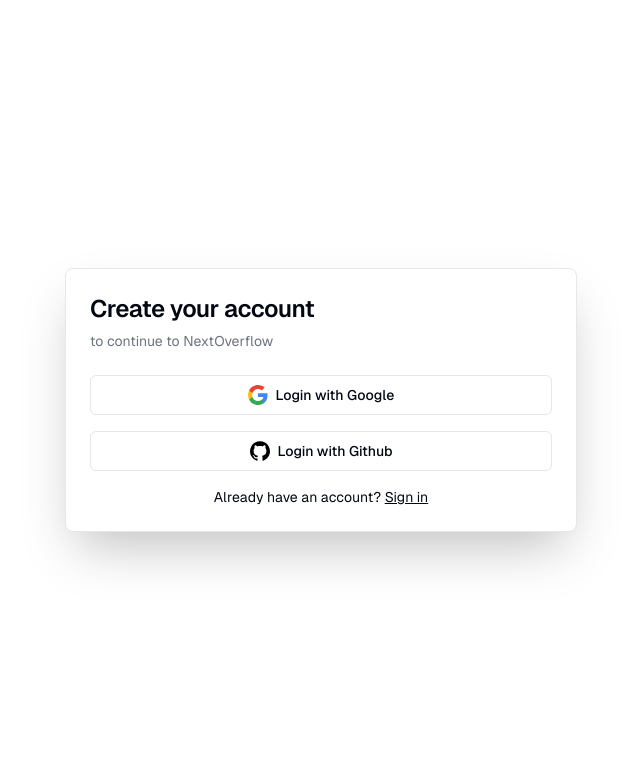
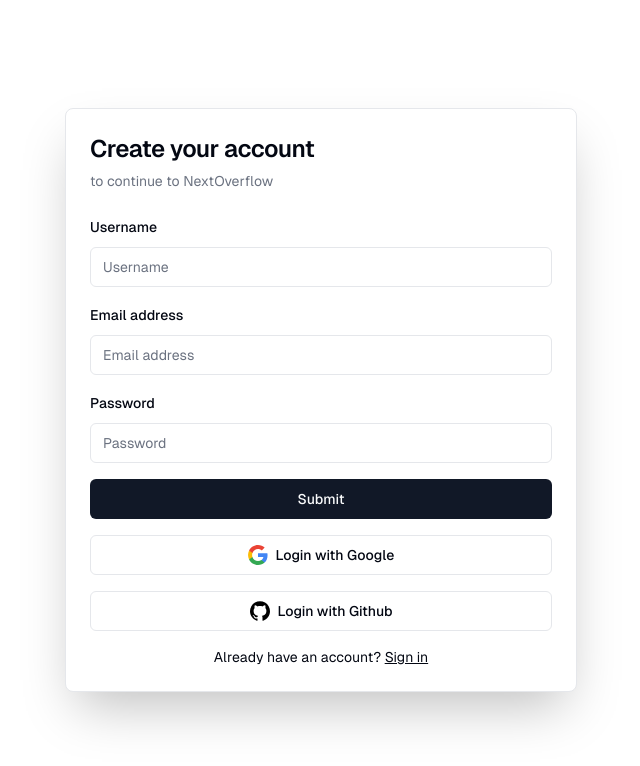
Before and after one commit to fikrirakala/nextoverflow, a Next.js app: page /sign-up in a window 1280 px wide. Shown: the top 766 px of the page, without its empty margins (319-959 px from the left). Built offline with nearby package versions, Linux system fonts and the light colour scheme; no server answers.

Commit message:
Create Sign Up Form

```diff
--- a/package.json
+++ b/package.json
@@ -9,6 +9,7 @@
     "lint": "next lint"
   },
   "dependencies": {
+    "@hookform/resolvers": "^3.9.1",
     "@radix-ui/react-dropdown-menu": "^2.1.2",
     "@radix-ui/react-label": "^2.1.0",
     "@radix-ui/react-slot": "^1.1.0",
@@ -21,8 +22,10 @@
     "next-themes": "^0.3.0",
     "react": "19.0.0-rc-69d4b800-20241021",
     "react-dom": "19.0.0-rc-69d4b800-20241021",
+    "react-hook-form": "^7.53.1",
     "tailwind-merge": "^2.5.4",
-    "tailwindcss-animate": "^1.0.7"
+    "tailwindcss-animate": "^1.0.7",
+    "zod": "^3.23.8"
   },
   "devDependencies": {
     "@types/node": "^20",
--- a/src/app/(auth)/sign-up/SignUpForm.tsx
+++ b/src/app/(auth)/sign-up/SignUpForm.tsx
@@ -1,6 +1,9 @@
+"use client";
+
+import { z } from "zod";
 import Link from "next/link";
 
-// import { Button } from "@/components/ui/button";
+import { Button } from "@/components/ui/button";
 import {
   Card,
   CardContent,
@@ -9,10 +12,35 @@
   CardTitle,
 } from "@/components/ui/card";
 import SocialAuthForm from "../SocialAuthForm";
-// import { Input } from "@/components/ui/input";
-// import { Label } from "@/components/ui/label";
+import { Input } from "@/components/ui/input";
+import {
+  Form,
+  FormControl,
+  FormField,
+  FormItem,
+  FormLabel,
+  FormMessage,
+} from "@/components/ui/form";
+import { zodResolver } from "@hookform/resolvers/zod";
+import { useForm } from "react-hook-form";
+import { SignUpSchema } from "@/lib/validations";
 
 export function SignUpForm() {
+  const form = useForm<z.infer<typeof SignUpSchema>>({
+    resolver: zodResolver(SignUpSchema),
+    defaultValues: {
+      username: "",
+      email: "",
+      password: "",
+    },
+  });
+
+  function onSubmit(values: z.infer<typeof SignUpSchema>) {
+    // Do something with the form values.
+    // ✅ This will be type-safe and validated.
+    console.log(values);
+  }
+
   return (
     <Card className="w-full max-w-lg shadow-2xl">
       <CardHeader>
@@ -21,27 +49,60 @@
       </CardHeader>
       <CardContent>
         <div className="grid gap-4">
-          {/* <div className="grid gap-2">
-            <Label htmlFor="email">Email address</Label>
-            <Input
-              id="email"
-              type="email"
-              placeholder="m@example.com"
-              required
-            />
-          </div> */}
-          {/* <div className="grid gap-2">
-            <div className="flex items-center">
-              <Label htmlFor="password">Password</Label>
-              <Link href="#" className="ml-auto inline-block text-sm underline">
-                Forgot your password?
-              </Link>
-            </div>
-            <Input id="password" type="password" required />
-          </div>
-          <Button type="submit" className="w-full">
-            Login
-          </Button> */}
+          <Form {...form}>
+            <form onSubmit={form.handleSubmit(onSubmit)} className="space-y-4">
+              <FormField
+                control={form.control}
+                name="username"
+                render={({ field }) => (
+                  <FormItem>
+                    <FormLabel>Username</FormLabel>
+                    <FormControl>
+                      <Input placeholder="Username" {...field} />
+                    </FormControl>
+                    <FormMessage />
+                  </FormItem>
+                )}
+              />
+              <FormField
+                control={form.control}
+                name="email"
+                render={({ field }) => (
+                  <FormItem>
+                    <FormLabel>Email address</FormLabel>
+                    <FormControl>
+                      <Input
+                        type="email"
+                        placeholder="Email address"
+                        {...field}
+                      />
+                    </FormControl>
+                    <FormMessage />
+                  </FormItem>
+                )}
+              />
+              <FormField
+                control={form.control}
+                name="password"
+                render={({ field }) => (
+                  <FormItem>
+                    <FormLabel>Password</FormLabel>
+                    <FormControl>
+                      <Input
+                        type="password"
+                        placeholder="Password"
+                        {...field}
+                      />
+                    </FormControl>
+                    <FormMessage />
+                  </FormItem>
+                )}
+              />
+              <Button type="submit" className="w-full">
+                Submit
+              </Button>
+            </form>
+          </Form>
           <SocialAuthForm />
         </div>
         <div className="mt-4 text-center text-sm">
--- /dev/null
+++ b/src/components/ui/form.tsx
@@ -0,0 +1,178 @@
+"use client"
+
+import * as React from "react"
+import * as LabelPrimitive from "@radix-ui/react-label"
+import { Slot } from "@radix-ui/react-slot"
+import {
+  Controller,
+  ControllerProps,
+  FieldPath,
+  FieldValues,
+  FormProvider,
+  useFormContext,
+} from "react-hook-form"
+
+import { cn } from "@/lib/utils"
+import { Label } from "@/components/ui/label"
+
+const Form = FormProvider
+
+type FormFieldContextValue<
+  TFieldValues extends FieldValues = FieldValues,
+  TName extends FieldPath<TFieldValues> = FieldPath<TFieldValues>
+> = {
+  name: TName
+}
+
+const FormFieldContext = React.createContext<FormFieldContextValue>(
+  {} as FormFieldContextValue
+)
+
+const FormField = <
+  TFieldValues extends FieldValues = FieldValues,
+  TName extends FieldPath<TFieldValues> = FieldPath<TFieldValues>
+>({
+  ...props
+}: ControllerProps<TFieldValues, TName>) => {
+  return (
+    <FormFieldContext.Provider value={{ name: props.name }}>
+      <Controller {...props} />
+    </FormFieldContext.Provider>
+  )
+}
+
+const useFormField = () => {
+  const fieldContext = React.useContext(FormFieldContext)
+  const itemContext = React.useContext(FormItemContext)
+  const { getFieldState, formState } = useFormContext()
+
+  const fieldState = getFieldState(fieldContext.name, formState)
+
+  if (!fieldContext) {
+    throw new Error("useFormField should be used within <FormField>")
+  }
+
+  const { id } = itemContext
+
+  return {
+    id,
+    name: fieldContext.name,
+    formItemId: `${id}-form-item`,
+    formDescriptionId: `${id}-form-item-description`,
+    formMessageId: `${id}-form-item-message`,
+    ...fieldState,
+  }
+}
+
+type FormItemContextValue = {
+  id: string
+}
+
+const FormItemContext = React.createContext<FormItemContextValue>(
+  {} as FormItemContextValue
+)
+
+const FormItem = React.forwardRef<
+  HTMLDivElement,
+  React.HTMLAttributes<HTMLDivElement>
+>(({ className, ...props }, ref) => {
+  const id = React.useId()
+
+  return (
+    <FormItemContext.Provider value={{ id }}>
+      <div ref={ref} className={cn("space-y-2", className)} {...props} />
+    </FormItemContext.Provider>
+  )
+})
+FormItem.displayName = "FormItem"
+
+const FormLabel = React.forwardRef<
+  React.ElementRef<typeof LabelPrimitive.Root>,
+  React.ComponentPropsWithoutRef<typeof LabelPrimitive.Root>
+>(({ className, ...props }, ref) => {
+  const { error, formItemId } = useFormField()
+
+  return (
+    <Label
+      ref={ref}
+      className={cn(error && "text-destructive", className)}
+      htmlFor={formItemId}
+      {...props}
+    />
+  )
+})
+FormLabel.displayName = "FormLabel"
+
+const FormControl = React.forwardRef<
+  React.ElementRef<typeof Slot>,
+  React.ComponentPropsWithoutRef<typeof Slot>
+>(({ ...props }, ref) => {
+  const { error, formItemId, formDescriptionId, formMessageId } = useFormField()
+
+  return (
+    <Slot
+      ref={ref}
+      id={formItemId}
+      aria-describedby={
+        !error
+          ? `${formDescriptionId}`
+          : `${formDescriptionId} ${formMessageId}`
+      }
+      aria-invalid={!!error}
+      {...props}
+    />
+  )
+})
+FormControl.displayName = "FormControl"
+
+const FormDescription = React.forwardRef<
+  HTMLParagraphElement,
+  React.HTMLAttributes<HTMLParagraphElement>
+>(({ className, ...props }, ref) => {
+  const { formDescriptionId } = useFormField()
+
+  return (
+    <p
+      ref={ref}
+      id={formDescriptionId}
+      className={cn("text-sm text-muted-foreground", className)}
+      {...props}
+    />
+  )
+})
+FormDescription.displayName = "FormDescription"
+
+const FormMessage = React.forwardRef<
+  HTMLParagraphElement,
+  React.HTMLAttributes<HTMLParagraphElement>
+>(({ className, children, ...props }, ref) => {
+  const { error, formMessageId } = useFormField()
+  const body = error ? String(error?.message) : children
+
+  if (!body) {
+    return null
+  }
+
+  return (
+    <p
+      ref={ref}
+      id={formMessageId}
+      className={cn("text-sm font-medium text-destructive", className)}
+      {...props}
+    >
+      {body}
+    </p>
+  )
+})
+FormMessage.displayName = "FormMessage"
+
+export {
+  useFormField,
+  Form,
+  FormItem,
+  FormLabel,
+  FormControl,
+  FormDescription,
+  FormMessage,
+  FormField,
+}
--- /dev/null
+++ b/src/lib/validations.ts
@@ -0,0 +1,47 @@
+import { z } from "zod";
+
+export const SignInSchema = z.object({
+  email: z
+    .string()
+    .min(1, { message: "Email is required." })
+    .email({ message: "Please provide a valid email address." }),
+  password: z
+    .string()
+    .min(6, { message: "Password must be at least 6 characters long." })
+    .max(100, { message: "Password cannot exceed 100 characters." }),
+});
+
+export const SignUpSchema = z.object({
+  username: z
+    .string()
+    .min(3, { message: "Username must be at least 3 characters long." })
+    .max(30, { message: "Username cannot exceed 30 characters." })
+    .regex(/^[a-zA-Z0-9_]+$/, {
+      message: "Username can only contain letters, numbers, and underscores.",
+    }),
+  // name: z
+  //   .string()
+  //   .min(1, { message: "Name is required." })
+  //   .max(50, { message: "Name cannot exceed 50 characters." })
+  //   .regex(/^[a-zA-Z\s]+$/, {
+  //     message: "Name can only contain letters and spaces.",
+  //   }),
+  email: z
+    .string()
+    .min(1, { message: "Email is required." })
+    .email({ message: "Please provide a valid email address." }),
+  password: z
+    .string()
+    .min(6, { message: "Password must be at least 6 characters long." })
+    .max(100, { message: "Password cannot exceed 100 characters." })
+    .regex(/[A-Z]/, {
+      message: "Password must contain at least one uppercase letter.",
+    })
+    .regex(/[a-z]/, {
+      message: "Password must contain at least one lowercase letter.",
+    })
+    .regex(/[0-9]/, { message: "Password must contain at least one number." })
+    .regex(/[^a-zA-Z0-9]/, {
+      message: "Password must contain at least one special character.",
+    }),
+});
```
Also changed, not shown: 1 other file (tests, documents, lock files or other folders).
